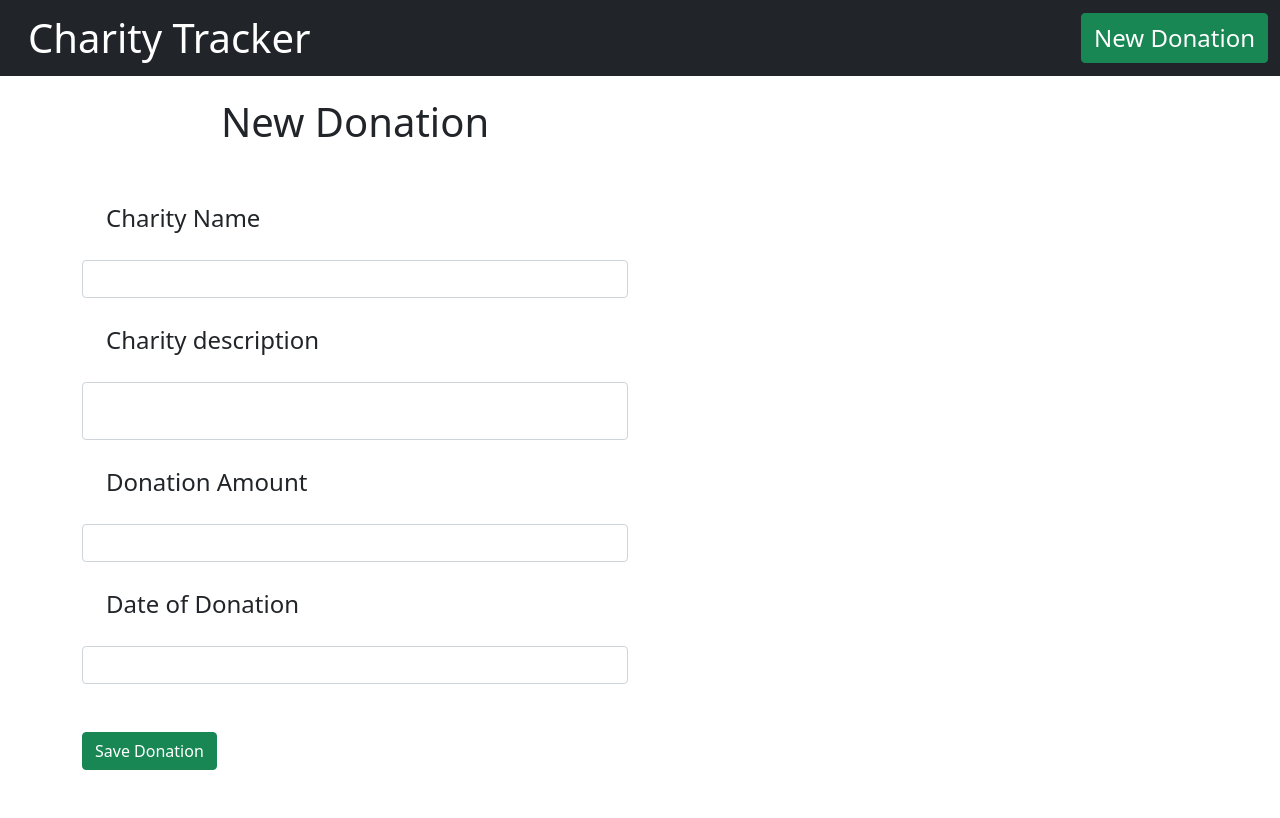
After one commit to rosaregalado/charity-tracker, a Flask app: template templates/donations_edit.html in a window 1280 px wide. The commit adds this page. Run offline with Flask 2, Linux system fonts and the light colour scheme; the template is opened without the code that fills it, so the values that code supplies are empty; some libraries are stand-ins or nearby versions.

Commit message:
Created RESTFUL routes and templates

```diff
--- a/app.py
+++ b/app.py
@@ -1,12 +1,77 @@
 from flask import Flask, render_template, request, redirect, url_for
+from pymongo import MongoClient
+from bson.objectid import ObjectId
+import os
 
-# root route
+client = MongoClient()
+db = client.CharityTracker
+# uri = os.environ.get('MONGODB_URI')
+# client = MongoClient(uri)
+# db = client.get_default_database()
+
+# resources
+donations = db.donations
+
 app = Flask(__name__)
 
+# root route - GET
 @app.route('/')
-def index():
-  return 'Hello world'
+def donations_index():
+  return render_template('donations_index.html', donations=donations.find())
 
+# show single donation route - GET
+@app.route('/donations/<donation_id>')
+def donations_show(donation_id):
+  # show one donation
+  donation = donations.find_one({'_id': ObjectId(donation_id)})
+  return render_template('donations_show.html', donation=donation)
+
+# add new donation route - GET
+@app.route('/donations/new')
+def donations_new():
+  return render_template('donations_new.html', donation = {}, title = 'New Donation')
+
+# submit donation route - POST
+@app.route('/donations', methods=['POST'])
+def donation_submit():
+  donation = {
+    'charity_name': request.form.get('charity_name'),
+    'charity_description': request.form.get('charity_description'),
+    'donation_amount': request.form.get('donation_amount'),
+    'donation_date': request.form.get('donation_date')
+  }
+  # add donation to db
+  donation_id = donations.insert_one(donation).inserted_id
+  return redirect(url_for('donations_show', donation_id=donation_id))
+
+# edit single donation route - GET
+@app.route('/donations/<donation_id>/edit')
+def donations_edit(donation_id):
+  donation = donations.find_one({'_id': ObjectId(donation_id)})
+  return render_template('donations_edit.html', donation=donation, title='Edit Donation')
+
+# update single donation - POST
+@app.route('/donations/<donation_id>', methods=['POST'])
+def donations_update(donation_id):
+  updated_donation = {
+    'charity_name': request.form.get('charity_name'),
+    'charity_description': request.form.get('charity_description'),
+    'donation_amount': '$' + request.form.get('donation_amount'),
+    'donation_date': request.form.get('donation_date')
+  }
+  # set the former donation to the updated donation
+  donations.update_one(
+    {'_id': ObjectId(donation_id)},
+    {'$set': updated_donation}
+  )
+  # return to donation's show page
+  return redirect(url_for('donations_show', donation_id=donation_id))
+
+# delete single donation - POST
+@app.route('/donations/<donation_id>/delete', methods=['POST'])
+def donations_delete(donation_id):
+  donations.delete_one({'_id': ObjectId(donation_id)})
+  return redirect(url_for('donations_index'))
 
 if __name__ == '__main__':
   app.run(debug=True)
--- a/templates/base.html
+++ b/templates/base.html
@@ -4,10 +4,19 @@
   <meta charset="UTF-8">
   <meta name="viewport" content="width=device-width, initial-scale=1.0">
   <title>Charity Tracker</title>
+  <link rel="stylesheet" href="https://cdn.jsdelivr.net/npm/bootstrap@5.1.3/dist/css/bootstrap.min.css">
 </head>
 <body>
-  {% block content %}
-    BODY CONTENT GOES HERE
-  {% endblock %}
+  <!-- add in the navbar -->
+  {% include 'partials/navbar.html' %}
+
+  <div class="container">
+    {% block content %}
+    {% endblock %}
+  </div>
+
+  <script src="https://code.jquery.com/jquery-3.3.1.slim.min.js" integrity="sha384-q8i/X+965DzO0rT7abK41JStQIAqVgRVzpbzo5smXKp4YfRvH+8abtTE1Pi6jizo" crossorigin="anonymous"></script>
+  <script src="https://cdnjs.cloudflare.com/ajax/libs/popper.js/1.14.7/umd/popper.min.js" integrity="sha384-UO2eT0CpHqdSJQ6hJty5KVphtPhzWj9WO1clHTMGa3JDZwrnQq4sF86dIHNDz0W1" crossorigin="anonymous"></script>
+  <script src="https://stackpath.bootstrapcdn.com/bootstrap/4.3.1/js/bootstrap.min.js" integrity="sha384-JjSmVgyd0p3pXB1rRibZUAYoIIy6OrQ6VrjIEaFf/nJGzIxFDsf4x0xIM+B07jRM" crossorigin="anonymous"></script>
 </body>
 </html>
--- /dev/null
+++ b/templates/donations_edit.html
@@ -0,0 +1,16 @@
+{% extends 'base.html' %}
+
+{% block content %}
+<div class='row'>
+  <div class='col-sm-6 col-sm-offset-3'>
+      <form method='POST' action='/donations/{{donation._id}}'>
+          <input type='hidden' name='_method' value='PUT'/>
+          {% include 'partials/donations_form.html' %}
+          <!-- BUTTON -->
+          <div class='form-group py-5'>
+              <button class='btn btn-success' type='submit'>Save Donation</button>
+          </div>
+      </form>
+  </div>
+</div>
+{% endblock %}
--- /dev/null
+++ b/templates/partials/donations_form.html
@@ -0,0 +1,24 @@
+<fieldset>
+  <legend class='text-center py-3 fs-1'>New Donation</legend>
+
+  <!-- charity name -->
+  <div class='form-group'>
+    <label class='p-4 fs-4' for="charity-name">Charity Name</label><br>
+    <input class='form-control' id='charity-name' type="text" name='charity_name' value='{{donation.charity_name}}'>
+  </div>
+  <!-- charity description -->
+  <div class='form-group'>
+    <label class='p-4 fs-4' for="charity-description">Charity description</label><br>
+    <input class='form-control p-3' id='charity-description' type="text" name='charity_description' value='{{donation.charity_description}}'>
+  </div>
+  <!-- donation amount -->
+  <div class='form-group'>
+    <label class='p-4 fs-4' for="donation-amount">Donation Amount</label><br>
+    <input class='form-control' id='donation-amount' type="text" name='donation_amount' value='{{donation.donation_amount}}'>
+  </div>
+  <!-- date of donation -->
+  <div class='form-group'>
+    <label class='p-4 fs-4' for="donation-amount">Date of Donation</label><br>
+    <input class='form-control' id='donation-amount' type="text" name='donation_date' value='{{donation.donation_date}}'>
+  </div>
+</fieldset>
--- /dev/null
+++ b/templates/partials/navbar.html
@@ -0,0 +1,17 @@
+<nav class='navbar navbar-default bg-dark'>
+  <div class='container-fluid'>
+		<div class='navbar-header'>
+			<a class='navbar-brand fs-1 p-3 text-white' href='/'>
+				Charity Tracker
+			</a>
+		</div>
+		<!-- <div class='pull-right'>
+			<a href='/donations/new' class='btn btn-default navbar-btn'>New Donation</a>
+		</div> -->
+		<button type="button" class='rounded btn btn-success fs-4'>
+			<a style="text-decoration: none; color: white;" href='/donations/new'>
+				New Donation
+			</a>
+		</button>
+  </div>
+</nav>
```
Also changed, not shown: requirements.txt (+19 -13 lines), templates/donations_index.html (added, +23 -0 lines), templates/donations_new.html (added, +15 -0 lines), templates/donations_show.html (added, +23 -0 lines).
